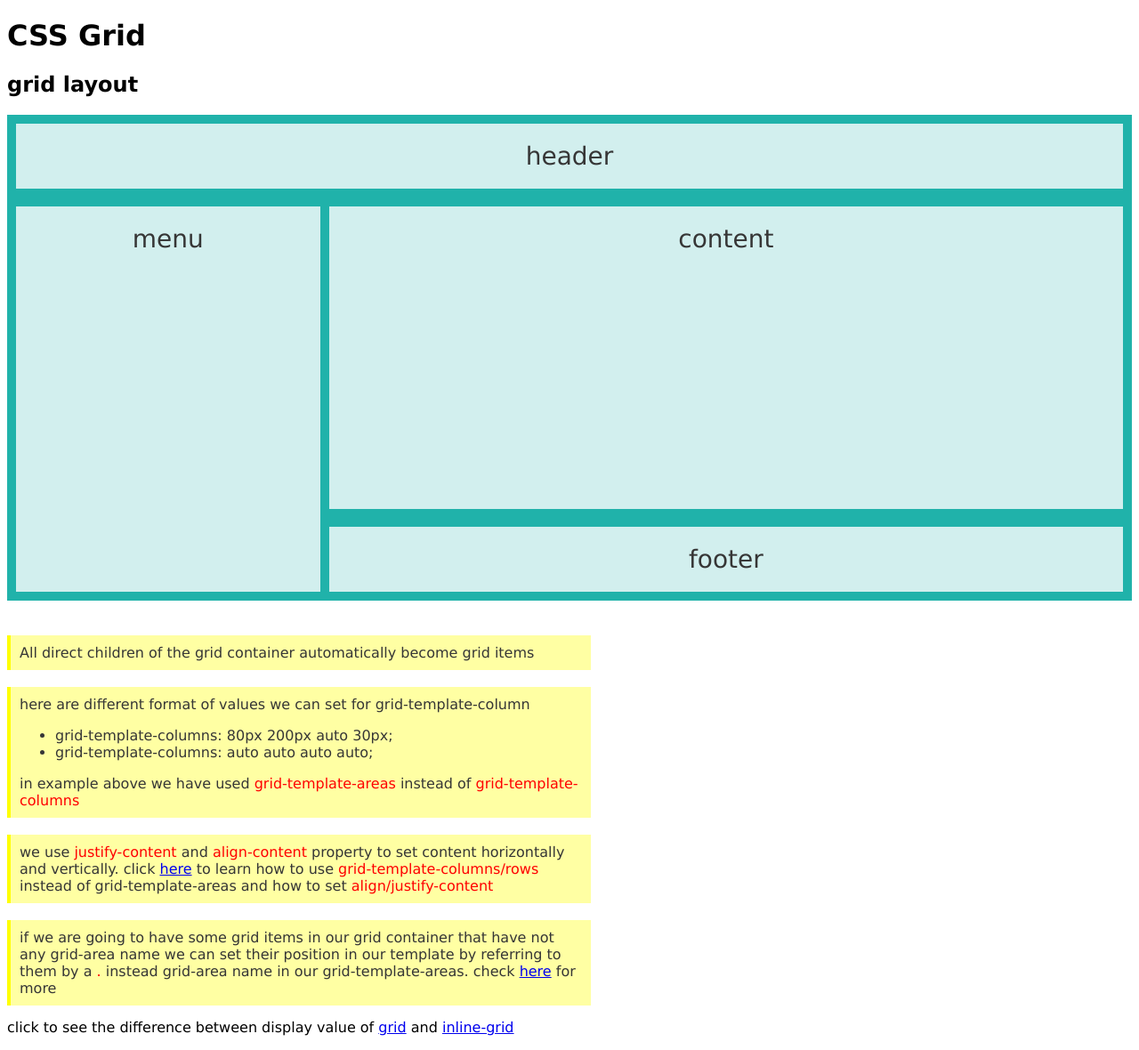
After one commit to easazade/css-practice, a PHP site: page /advanced/css-grid.html in a window 1280 px wide. The commit adds this page. Shown: the whole page at 89% size. Run offline with PHP 8.4, Linux system fonts and the light colour scheme.

Commit message:
adding css-grid examples & sass

```diff
--- /dev/null
+++ b/advanced/css-grid.html
@@ -0,0 +1,86 @@
+<!DOCTYPE html>
+<html lang="en">
+<head>
+  <meta charset="UTF-8">
+  <title>CSS Grid</title>
+  <link href="../note_styles.css" rel="stylesheet"/>
+  <style>
+    .header-area {
+      grid-area: header
+    }
+
+    .content-area {
+      grid-area: content
+    }
+
+    .footer-area {
+      grid-area: footer
+    }
+
+    .menu-area {
+      grid-area: menu
+    }
+
+    .grid-container {
+      display: grid;
+      grid-gap: 20px 10px;
+      grid-template-areas: 'header header header header' 'menu content content content' 'menu footer footer footer';
+      background-color: lightseagreen;
+      padding: 10px;
+    }
+
+    .grid-container > div {
+      background-color: rgba(255, 255, 255, 0.8);
+      text-align: center;
+      padding: 20px 0;
+      font-size: 28px;
+      color: #363636;
+    }
+
+    .grid-container > div.content-area {
+      min-height: 300px;
+    }
+  </style>
+</head>
+<body>
+<h1>CSS Grid</h1>
+<h2>grid layout</h2>
+<div class="grid-container">
+  <div class="header-area">header</div>
+  <div class="menu-area">menu</div>
+  <div class="content-area">content</div>
+  <div class="footer-area">footer</div>
+</div>
+<br>
+<div class="note">All direct children of the grid container automatically become grid items</div>
+<br>
+<div class="note">
+  here are different format of values we can set for grid-template-column
+  <ul>
+    <li>grid-template-columns: 80px 200px auto 30px;</li>
+    <li>grid-template-columns: auto auto auto auto;</li>
+  </ul>
+  in example above we have used <span class="boldword">grid-template-areas</span>
+  instead of <span class="boldword">grid-template-columns</span>
+</div>
+<br>
+<div class="note">
+  we use <span class="boldword">justify-content</span> and <span class="boldword">align-content</span>
+  property to set content horizontally and vertically.
+  click <a href="https://www.w3schools.com/css/css_grid_container.asp">here</a> to learn how to use
+  <span class="boldword">grid-template-columns/rows</span> instead of grid-template-areas and how to set
+  <span class="boldword">align/justify-content</span>
+</div>
+<br>
+<div class="note">if we are going to have some grid items in our grid container that have not any grid-area name
+  we can set their position in our template by referring to them by a <span class="boldword">.</span> instead grid-area
+  name in our grid-template-areas. check <a href="https://www.w3schools.com/css/css_grid_item.asp">here</a> for more
+</div>
+<br>
+<p>click to see the difference between display value of
+  <a href="https://www.w3schools.com/css/tryit.asp?filename=trycss_grid_display_grid" target="_blank">grid</a> and
+  <a href="https://www.w3schools.com/css/tryit.asp?filename=trycss_grid_display_inline-grid"
+     target="_blank">inline-grid</a>
+</p>
+</body>
+</html>
```
Also changed, not shown: advanced/css-grid-2.html (added, +48 -0 lines), advanced/flexbox.html (added, +32 -0 lines), index.php (+13 -0 lines), sass/variables.css (added, +11 -0 lines), sass/variables.scss (added, +18 -0 lines), 1 other file.
